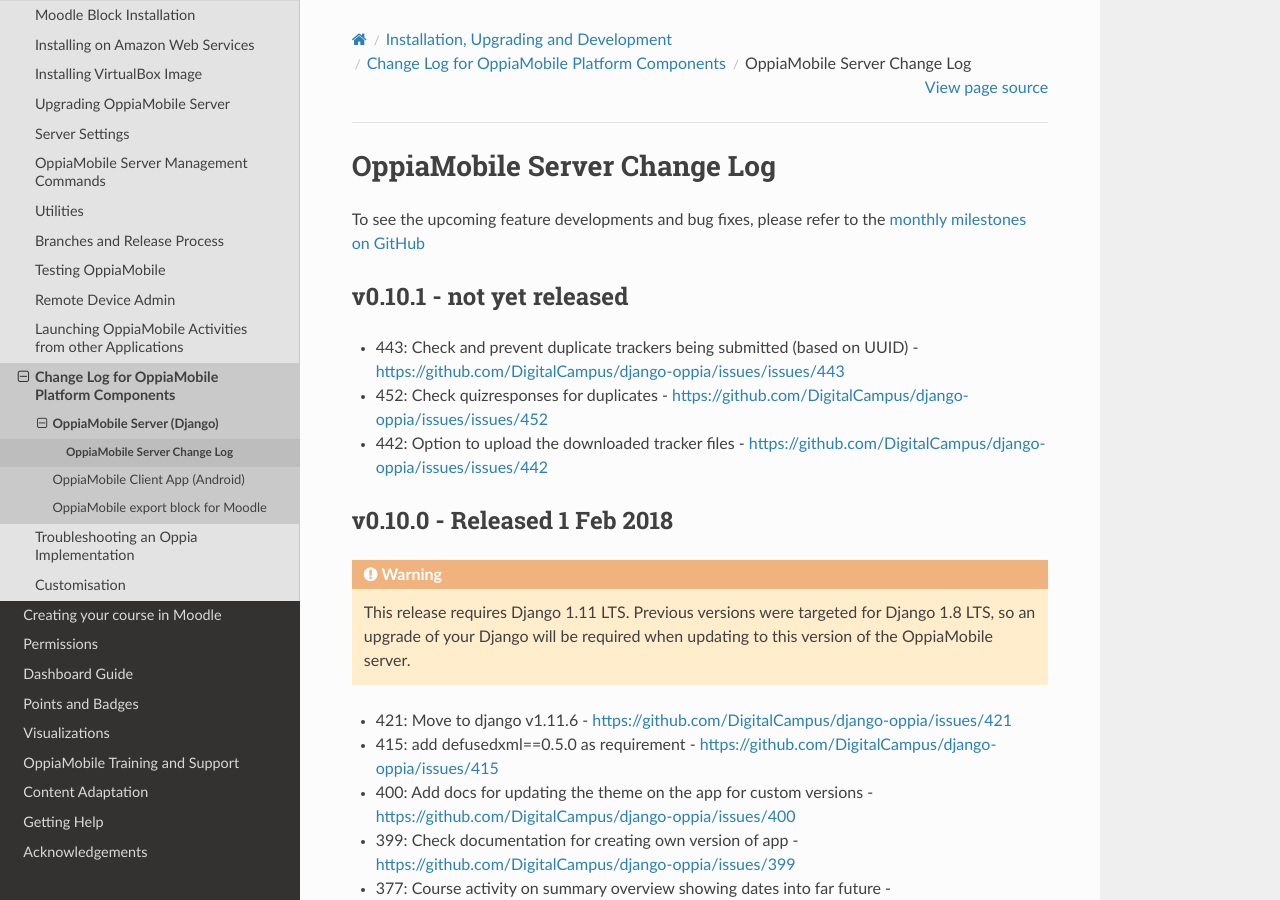
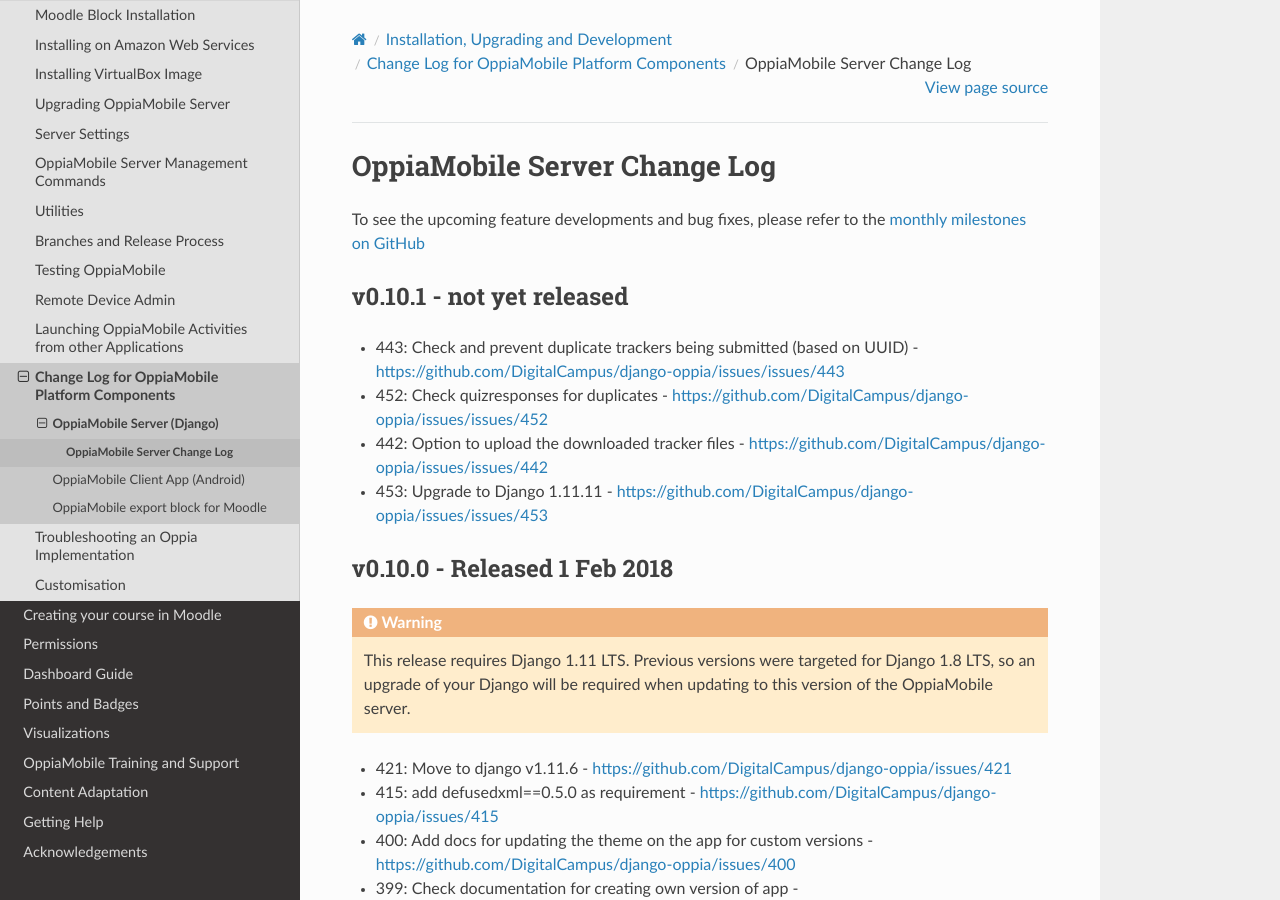
Before and after one commit to DigitalCampus/django-oppia, a Sphinx documentation site: the page built from docs/dev/changelog_server.rst, in a window 1280 px wide and 900 px high. Built offline with Sphinx 7.4.7 and the Read the Docs theme 2.0.0, drawn with Linux system fonts in a browser that asks for light colours; the version number is read from the project's files by our own code.

Commit message:
453: Upgrade to Django 1.11.11
https://github.com/DigitalCampus/django-oppia/issues/issues/453

```diff
--- a/docs/conf.py
+++ b/docs/conf.py
@@ -58,9 +58,9 @@
 # built documents.
 #
 # The short X.Y version.
-version = '0.10.0'
+version = '0.10.1'
 # The full version, including alpha/beta/rc tags.
-release = '0.10.0'
+release = '0.10.1'
 
 # The language for content autogenerated by Sphinx. Refer to documentation
 # for a list of supported languages.
--- a/docs/dev/changelog_server.rst
+++ b/docs/dev/changelog_server.rst
@@ -11,6 +11,7 @@
 * 443: Check and prevent duplicate trackers being submitted (based on UUID) - https://github.com/DigitalCampus/django-oppia/issues/issues/443
 * 452: Check quizresponses for duplicates - https://github.com/DigitalCampus/django-oppia/issues/issues/452
 * 442: Option to upload the downloaded tracker files - https://github.com/DigitalCampus/django-oppia/issues/issues/442
+* 453: Upgrade to Django 1.11.11 - https://github.com/DigitalCampus/django-oppia/issues/issues/453
 
 .. _serverv0.10.0:
 
--- a/oppia/__init__.py
+++ b/oppia/__init__.py
@@ -1 +1 @@
-VERSION = (0, 10, 0, 'beta', 0)
+VERSION = (0, 10, 1, 'beta', 0)
--- a/requirements.txt
+++ b/requirements.txt
@@ -1,4 +1,4 @@
-django==1.11.6
+django==1.11.11
 django-tastypie==0.14.0
 django-tablib>=0.9.11
 django-crispy-forms>=1.4.0
--- a/setup.py
+++ b/setup.py
@@ -8,7 +8,7 @@
 
 setup(
     name='django-oppia',
-    version='0.10.0',
+    version='0.10.1',
     packages=['oppia',
               'oppia.quiz',
               'oppia.api',
@@ -42,7 +42,7 @@
         'Topic :: Internet :: WWW/HTTP :: Dynamic Content',
     ],
     install_requires=[
-        "django == 1.11.6",
+        "django == 1.11.11",
 	    "django-tastypie == 0.14.0",
         "django-tablib >= 0.9.11",
         "django-crispy-forms >= 1.4.0",
```
